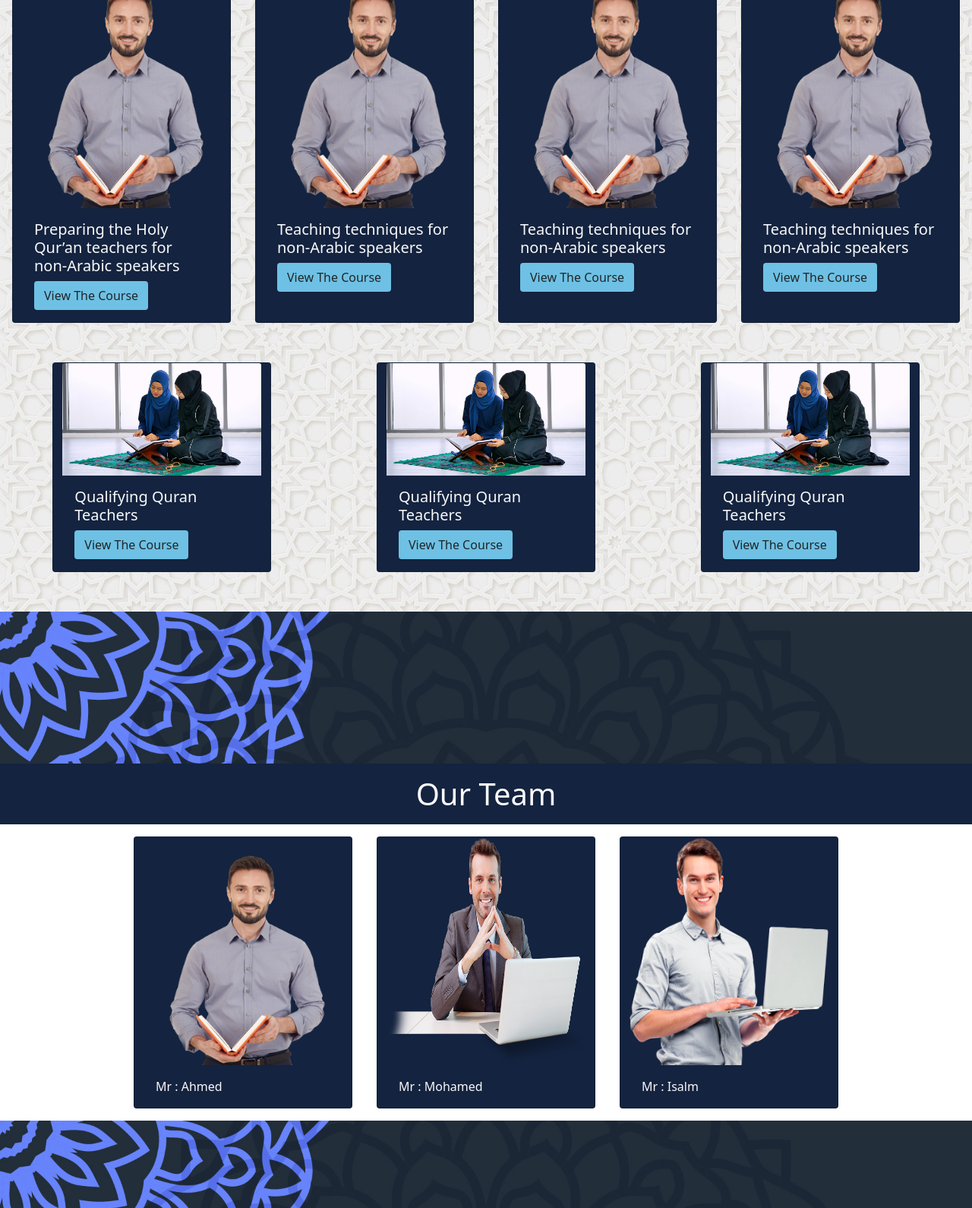
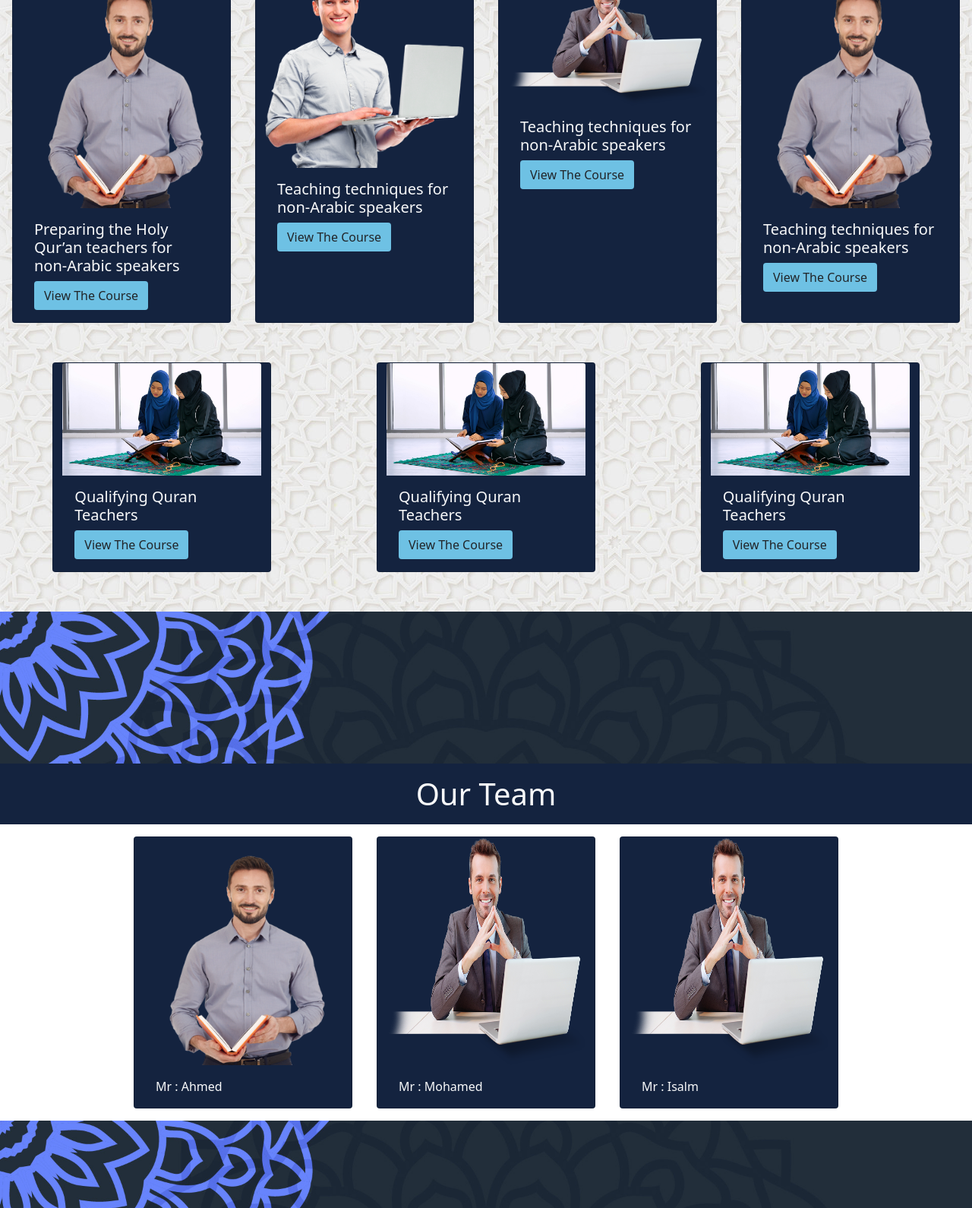
Before and after one commit to Menna-Zalabia/bootstrap, a plain HTML site: page index.html in a window 1280 px wide. Shown: the part 1210-2800 px from the top of the page at 76% size. Drawn offline with nearby package versions, Linux system fonts and the light colour scheme; files whose address does not match are found by name.

Commit message:
Update index.html

```diff
--- a/index.html
+++ b/index.html
@@ -92,7 +92,7 @@
       </div>
       <div class="carousel-inner">
         <div class="carousel-item active">
-          <img src="images/person.png" class="d-block" height="570px" alt="pic1">
+          <img src="images/person1.png" class="d-block" height="570px" alt="pic1">
           <div class="carousel-caption">
             <h1 style="color:#6EC1E4;">Welcome to Studio Arabiya</h1>
             <h5>IT'S NICE TO MEET YOU</h5>
@@ -210,7 +210,7 @@
         </div>
         <div class="card  text-light col-lg-3 col-md-4 col-sm-6 m-1 mt-5" style="width: 18rem;background-color:#14233F;">
           <a href="" target="_blank">
-            <img src="images/person.png" class="card-img-top" alt="css pic"></a>
+            <img src="images/person2.png" class="card-img-top" alt="css pic"></a>
           <div class="card-body">
             <h5 class="card-title">Teaching techniques for non-Arabic speakers</h5>
             <a href="" class="btn" style="background-color:#6EC1E4;">View The Course</a>
@@ -219,7 +219,7 @@
 
         <div class="card text-light col-lg-3 col-md-4 col-sm-6 m-1 mt-5" style="width: 18rem; background-color:#14233F;">
           <a href="" target="_blank">
-            <img src="images/person.png" class="card-img-top" alt="css pic"></a>
+            <img src="images/person1.png" class="card-img-top" alt="css pic"></a>
             <div class="card-body">
               <h5 class="card-title">Teaching techniques for non-Arabic speakers</h5>
               <a href="" class="btn" style="background-color:#6EC1E4;">View The Course</a>
@@ -283,7 +283,7 @@
           </div>
         </div>
         <div class="card m-3  text-light" style="width: 18rem; background-color:#14233F;">
-          <img src="images/Person2.png" class="card-img-top" height="300px" alt="memo">
+          <img src="images/Person1.png" class="card-img-top" height="300px" alt="memo">
           <div class="card-body">
             <p class="card-text">Mr : Isalm</p>
           </div>
```
